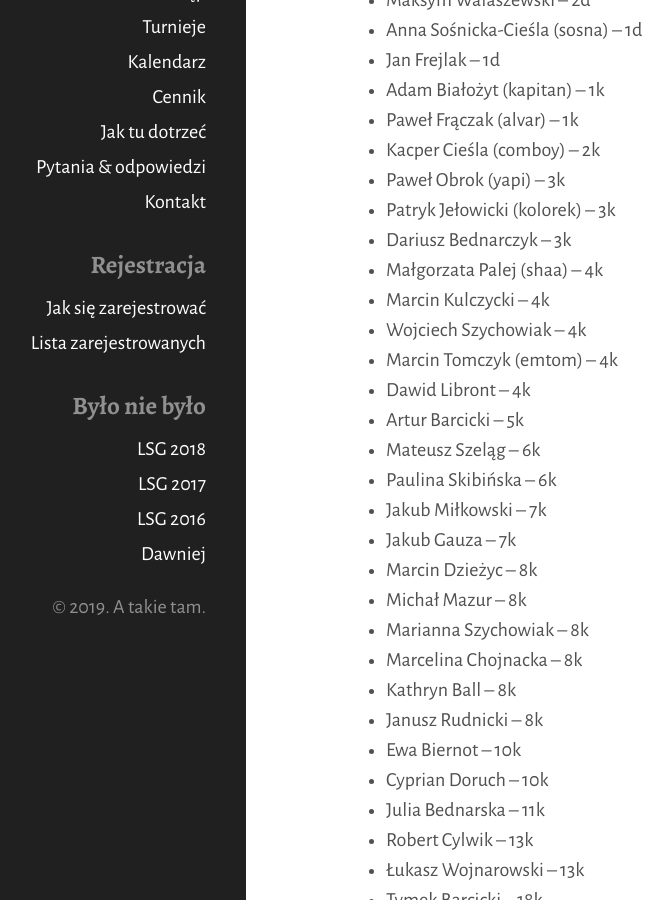
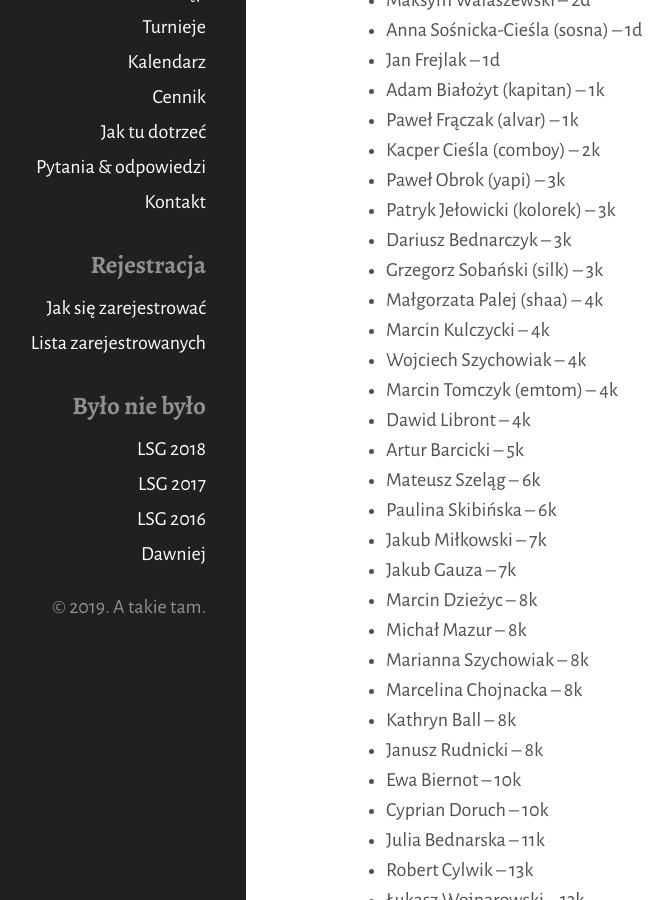
Before and after one commit to tasuki/lsg, a Jekyll site: the page built from zarejestrowani.md, in a window 1280 px wide and 900 px high, scrolled down 375 px. Shown: the whole window, without its empty margins (114-786 px from the left). Built offline with Jekyll 4.4.1, drawn with Linux system fonts in a browser that asks for light colours; nearby versions of some CDN libraries.

Commit message:
Update zarejestrowani.md

```diff
--- a/zarejestrowani.md
+++ b/zarejestrowani.md
@@ -22,6 +22,7 @@ Zarejestrowani uczestnicy (mniej więcej wg siły):
 - Paweł Obrok (yapi) -- 3k
 - Patryk Jełowicki (kolorek) -- 3k
 - Dariusz Bednarczyk -- 3k
+- Grzegorz Sobański (silk) -- 3k
 - Małgorzata Palej (shaa) -- 4k
 - Marcin Kulczycki -- 4k
 - Wojciech Szychowiak -- 4k
```
